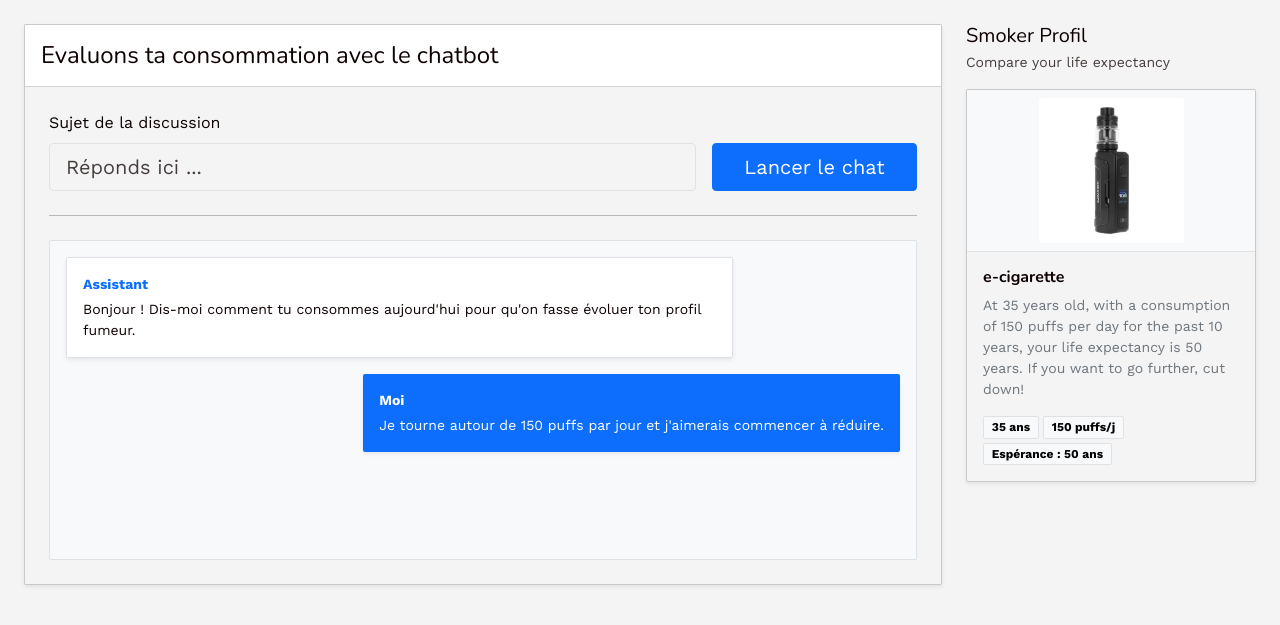
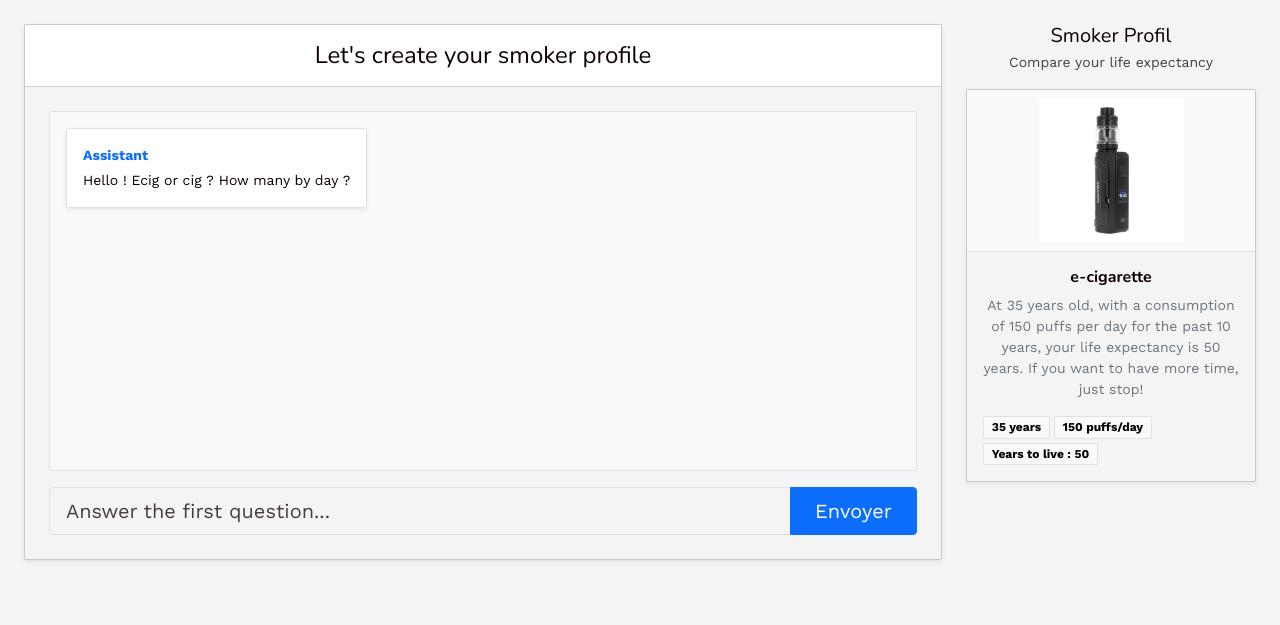
Before and after one commit to Raphaelsanchez59/smoke-control, a Rails app: page /chats/new in a window 1280 px wide. Shown: the part 58-683 px from the top of the page. Run offline with Rails 7, Linux system fonts and the light colour scheme; style sheets or scripts are compiled from the project's sources; some libraries are stand-ins or nearby versions.

Commit message:
update du design chats view

```diff
--- a/app/views/chats/new.html.erb
+++ b/app/views/chats/new.html.erb
@@ -1,46 +1,62 @@
 <div class="container-fluid py-4 px-lg-4">
   <div class="row g-4 align-items-start">
-    <%# Colonne gauche (+ large) : Espace principal chatbot %>
+    <%# Colonne gauche : Chatbot avec première question + réponse ensuite %>
     <section class="col-lg-9">
       <div class="card shadow-sm">
-        <div class="card-header bg-white py-3">
-          <h2 class="h4 mb-0">Evaluons ta consommation avec le chatbot</h2>
+        <div class="card-header bg-white py-3 text-center">
+          <h2 class="h4 mb-0">Let's create your smoker profile</h2>
+          <% if @chat&.title.present? %>
+            <span class="badge text-bg-light border"><%= @chat.title %></span>
+          <% end %>
         </div>
 
-        <div class="card-body p-4">
-          <%= form_with model: @chat do |f| %>
-            <div class="row g-3 align-items-end">
-              <div class="col-lg-9">
-                <%= f.label :title, "Sujet de la discussion", class: "form-label" %>
-                <%= f.text_field :title, class: "form-control form-control-lg", placeholder: "Réponds ici ..." %>
+        <div class="card-body p-4 d-flex flex-column gap-3">
+          <%# affiche les messages %>
+          <div id="chat-messages" class="border rounded p-3 bg-light d-flex flex-column gap-3" style="min-height: 360px; max-height: 500px; overflow-y: auto;">
+            <% if defined?(@messages) && @messages.present? %>
+              <% @messages.each do |message| %>
+                <% is_user = message.role == "user" %>
+                <div class="p-3 rounded shadow-sm <%= is_user ? 'bg-primary text-white align-self-end' : 'bg-white border align-self-start' %>" style="max-width: 80%;">
+                  <div class="fw-semibold small <%= is_user ? 'text-white-50' : 'text-primary' %> mb-1">
+                    <%= is_user ? "Me" : "Assistant" %>
+                  </div>
+                  <div class="small" style="white-space: pre-line;"><%= message.content %></div>
+                </div>
+              <% end %>
+            <% else %>
+              <%# Première question posée par l'IA / assistant %>
+              <div class="p-3 rounded bg-white border shadow-sm align-self-start" style="max-width: 80%;">
+                <div class="fw-semibold small text-primary mb-1">Assistant</div>
+                <div class="small">
+                  Hello ! Ecig or cig ? How many by day ?
+                </div>
               </div>
+            <% end %>
+          </div>
 
-              <div class="col-lg-3">
-                <%= f.submit "Lancer le chat", class: "btn btn-primary btn-lg w-100 text-nowrap" %>
+          <%# Formulaire de réponse directe dans le chat %>
+          <% if @chat&.persisted? && defined?(@message) && @message.present? %>
+            <%= form_with model: [@chat, @message] do |f| %>
+              <div class="input-group input-group-lg">
+                <%= f.text_field :content, class: "form-control", placeholder: "Écris ta réponse ici...", autocomplete: "off", required: true %>
+                <%= f.submit "Envoyer", class: "btn btn-primary px-4 text-nowrap" %>
               </div>
-            </div>
+            <% end %>
+          <% else %>
+            <%# Si on est encore sur la création du chat %>
+            <%= form_with model: @chat do |f| %>
+              <div class="input-group input-group-lg">
+                <%= f.text_field :title, class: "form-control", placeholder: "Answer the first question...", autocomplete: "off", required: true %>
+                <%= f.submit "Envoyer", class: "btn btn-primary px-4 text-nowrap" %>
+              </div>
+            <% end %>
           <% end %>
-
-          <hr class="my-4">
-
-          <%# Grande zone de discussion statique pour la mise en page %>
-          <div class="border rounded p-3 bg-light d-flex flex-column gap-3" style="min-height: 320px; max-height: 450px; overflow-y: auto;">
-            <div class="p-3 rounded bg-white border shadow-sm align-self-start" style="max-width: 80%;">
-              <div class="fw-semibold small text-primary mb-1">Assistant</div>
-              <div class="small">Bonjour ! Dis-moi comment tu consommes aujourd'hui pour qu'on fasse évoluer ton profil fumeur.</div>
-            </div>
-
-            <div class="p-3 rounded bg-primary text-white shadow-sm align-self-end" style="max-width: 80%;">
-              <div class="fw-semibold small mb-1">Moi</div>
-              <div class="small">Je tourne autour de 150 puffs par jour et j'aimerais commencer à réduire.</div>
-            </div>
-          </div>
         </div>
       </div>
     </section>
 
-    <%# Colonne droite (- large) : Carte profil fumeur compacte %>
-    <aside class="col-lg-3">
+    <%# Colonne droite : Carte profil fumeur évolutive%>
+    <aside class="col-lg-3 text-center">
       <div class="mb-3">
         <h1 class="h5 mb-1">Smoker Profil</h1>
         <p class="text-muted small mb-0">Compare your life expectancy</p>
@@ -55,13 +71,13 @@
           <h2 class="h6 fw-bold mb-2">e-cigarette</h2>
           <p class="small text-secondary mb-3">
             At 35 years old, with a consumption of 150 puffs per day for the past 10 years,
-            your life expectancy is 50 years. If you want to go further, cut down!
+            your life expectancy is 50 years. If you want to have more time, just stop!
           </p>
 
           <div class="d-flex flex-wrap gap-1">
-            <span class="badge text-bg-light border">35 ans</span>
-            <span class="badge text-bg-light border">150 puffs/j</span>
-            <span class="badge text-bg-light border">Espérance : 50 ans</span>
+            <span class="badge text-bg-light border">35 years</span>
+            <span class="badge text-bg-light border">150 puffs/day</span>
+            <span class="badge text-bg-light border">Years to live : 50</span>
           </div>
         </div>
       </div>
```
